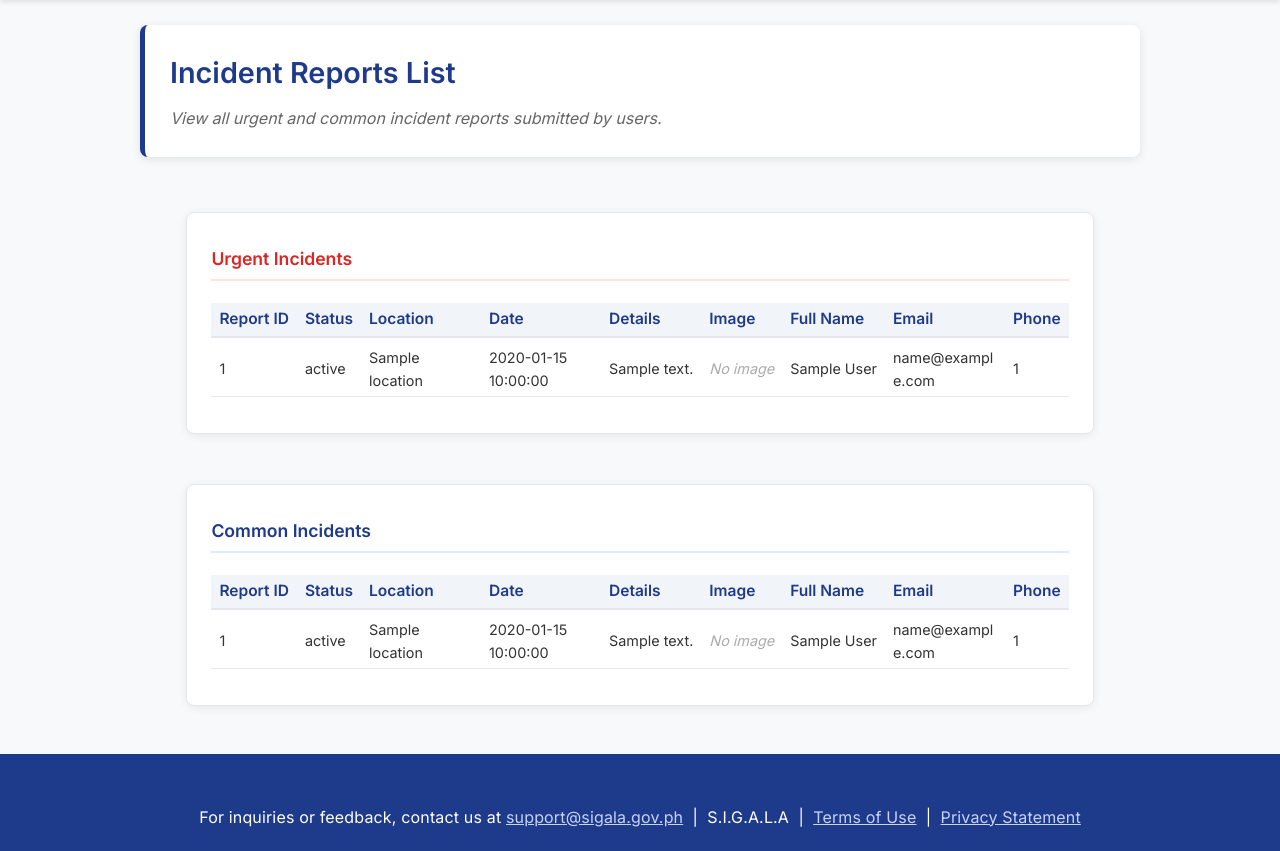
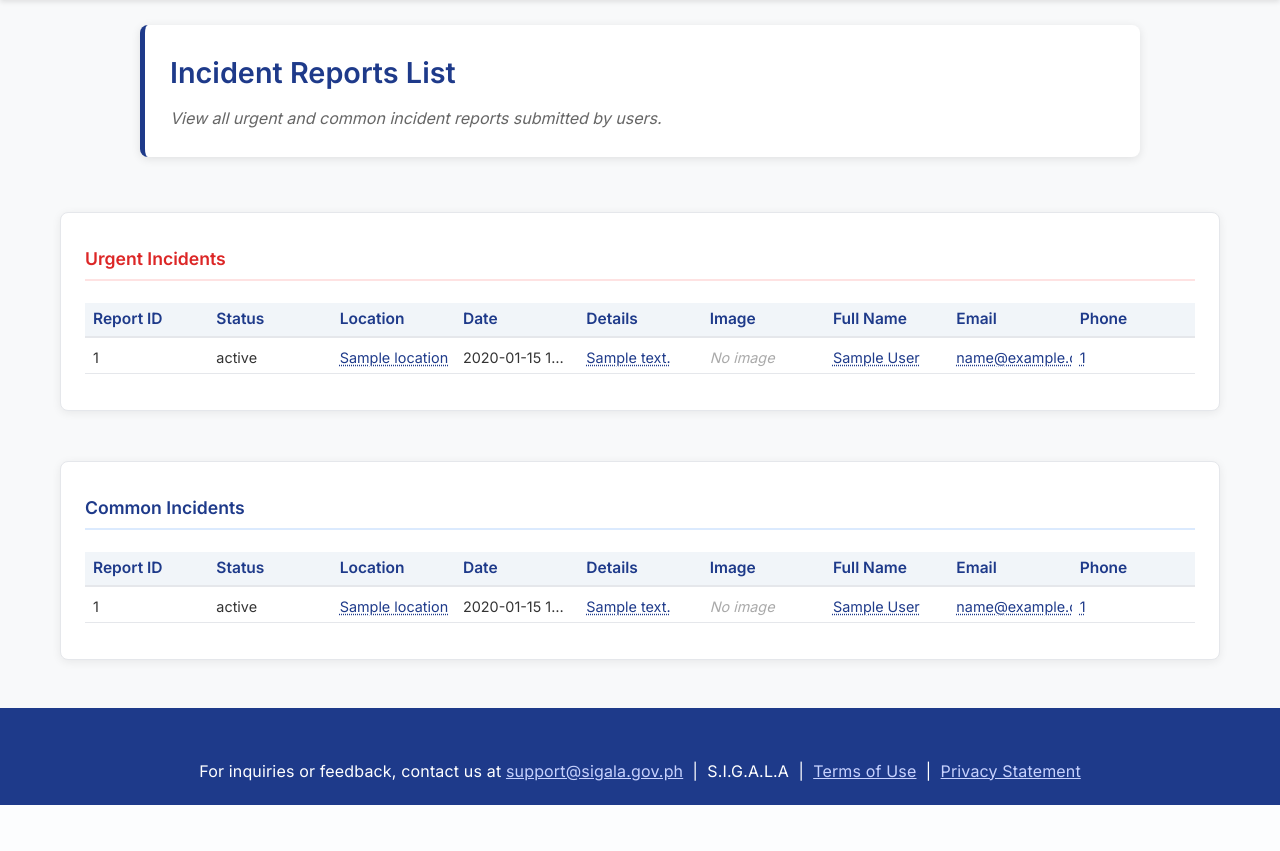
Before and after one commit to EarlClydeeee/GDSC_Hackathon--Team_COOLTOO, a Flask app: template app/templates/reports_list.html in a window 1280 px wide. Shown: the part 80-931 px from the top of the page. After the commit the page ends 885 px from the top, so only its background shows below. Run offline with Flask 3, Linux system fonts and the light colour scheme; the template is opened without the code that fills it: most values are stand-ins (such as "Sample title", 1, 10 or a date in 2020).

Commit message:
feat: add modal for displaying detailed report information and enhance clickable text functionality

```diff
--- a/app/static/styles/reports_list.css
+++ b/app/static/styles/reports_list.css
@@ -65,20 +65,24 @@
 .incident-table {
     width: 100%;
     border-collapse: separate;
-    border-spacing: 0 4px; /* add vertical spacing between rows */
+    border-spacing: 0 4px;
     background: white;
     font-size: 0.90rem;
     margin-bottom: 0;
-    table-layout: auto;
+    table-layout: fixed;
+    min-width: 1000px;
 }
 
 .incident-table th, .incident-table td {
-    padding: 4px 8px; /* more horizontal, less vertical padding */
+    padding: 4px 8px;
     text-align: left;
     border-bottom: 1px solid #e5e7eb;
     vertical-align: middle;
     word-break: break-word;
-    max-width: 120px;
+    max-width: 180px;
+    overflow: hidden;
+    text-overflow: ellipsis;
+    white-space: nowrap;
 }
 
 .incident-table th {
@@ -158,3 +162,61 @@
         font-size: 0.93rem;
     }
 }
+
+/* Clickable text styling */
+.clickable-text {
+    cursor: pointer;
+    color: #1e3a8a;
+    text-decoration: underline;
+    text-decoration-style: dotted;
+    text-underline-offset: 2px;
+}
+
+.clickable-text:hover {
+    color: #dc2626;
+}
+
+/* Modal styling */
+.modal {
+    display: none;
+    position: fixed;
+    top: 0;
+    left: 0;
+    width: 100%;
+    height: 100%;
+    background-color: rgba(0,0,0,0.5);
+    z-index: 1000;
+    justify-content: center;
+    align-items: center;
+}
+
+.modal-content {
+    background-color: white;
+    padding: 24px;
+    border-radius: 8px;
+    max-width: 600px;
+    width: 90%;
+    max-height: 80vh;
+    overflow-y: auto;
+    position: relative;
+    box-shadow: 0 4px 20px rgba(0,0,0,0.15);
+}
+
+.close-modal {
+    position: absolute;
+    top: 15px;
+    right: 20px;
+    font-size: 24px;
+    cursor: pointer;
+    color: #64748b;
+}
+
+.close-modal:hover {
+    color: #dc2626;
+}
+
+#modalDetailsText {
+    margin-top: 15px;
+    white-space: pre-wrap;
+    line-height: 1.5;
+}
--- a/app/templates/reports_list.html
+++ b/app/templates/reports_list.html
@@ -45,9 +45,17 @@
                                 <tr>
                                     <td>{{ report['unique_report_id'] }}</td>
                                     <td>{{ report['report_status'] }}</td>
-                                    <td>{{ report['location'] }}</td>
+                                    <td>
+                                        <div class="clickable-text" onclick="showDetailsModal(`Location: {{ report['location']|replace('`', '\\`') }}`)">
+                                            {{ report['location'][:15] }}{% if report['location']|length > 15 %}...{% endif %}
+                                        </div>
+                                    </td>
                                     <td>{{ report['incident_date'] }}</td>
-                                    <td>{{ report['details'] }}</td>
+                                    <td>
+                                        <div class="clickable-text" onclick="showDetailsModal(`{{ report['details']|replace('`', '\\`') }}`)">
+                                            {{ report['details'][:15] }}{% if report['details']|length > 15 %}...{% endif %}
+                                        </div>
+                                    </td>
                                     <td>
                                         {% if report['image_path'] %}
                                             <img src="{{ url_for('static', filename=report['image_path']) }}" alt="Incident Image" width="80" style="border-radius:6px;">
@@ -55,9 +63,21 @@
                                             <span style="color:#aaa;">No image</span>
                                         {% endif %}
                                     </td>
-                                    <td>{{ report['full_name'] }}</td>
-                                    <td>{{ report['email'] }}</td>
-                                    <td>{{ report['phone_number'] }}</td>
+                                    <td>
+                                        <div class="clickable-text" onclick="showDetailsModal(`Full Name: {{ report['full_name']|replace('`', '\\`') }}`)">
+                                            {{ report['full_name'][:15] }}{% if report['full_name']|length > 15 %}...{% endif %}
+                                        </div>
+                                    </td>
+                                    <td>
+                                        <div class="clickable-text" onclick="showDetailsModal(`Email: {{ report['email']|replace('`', '\\`') }}`)">
+                                            {{ report['email'][:15] }}{% if report['email']|length > 15 %}...{% endif %}
+                                        </div>
+                                    </td>
+                                    <td>
+                                        <div class="clickable-text" onclick="showDetailsModal(`Phone Number: {{ report['phone_number']|replace('`', '\\`') }}`)">
+                                            {{ report['phone_number'][:11] }}{% if report['phone_number']|length > 11 %}...{% endif %}
+                                        </div>
+                                    </td>
                                 </tr>
                             {% endfor %}
                             </tbody>
@@ -92,9 +112,17 @@
                                 <tr>
                                     <td>{{ report['unique_report_id'] }}</td>
                                     <td>{{ report['report_status'] }}</td>
-                                    <td>{{ report['location'] }}</td>
+                                    <td>
+                                        <div class="clickable-text" onclick="showDetailsModal(`Location: {{ report['location']|replace('`', '\\`') }}`)">
+                                            {{ report['location'][:30] }}{% if report['location']|length > 30 %}...{% endif %}
+                                        </div>
+                                    </td>
                                     <td>{{ report['incident_date'] }}</td>
-                                    <td>{{ report['details'] }}</td>
+                                    <td>
+                                        <div class="clickable-text" onclick="showDetailsModal(`{{ report['details']|replace('`', '\\`') }}`)">
+                                            {{ report['details'][:60] }}{% if report['details']|length > 60 %}...{% endif %}
+                                        </div>
+                                    </td>
                                     <td>
                                         {% if report['image_path'] %}
                                             <img src="{{ url_for('static', filename=report['image_path']) }}" alt="Incident Image" width="80" style="border-radius:6px;">
@@ -102,9 +130,21 @@
                                             <span style="color:#aaa;">No image</span>
                                         {% endif %}
                                     </td>
-                                    <td>{{ report['full_name'] }}</td>
-                                    <td>{{ report['email'] }}</td>
-                                    <td>{{ report['phone_number'] }}</td>
+                                    <td>
+                                        <div class="clickable-text" onclick="showDetailsModal(`Full Name: {{ report['full_name']|replace('`', '\\`') }}`)">
+                                            {{ report['full_name'][:25] }}{% if report['full_name']|length > 25 %}...{% endif %}
+                                        </div>
+                                    </td>
+                                    <td>
+                                        <div class="clickable-text" onclick="showDetailsModal(`Email: {{ report['email']|replace('`', '\\`') }}`)">
+                                            {{ report['email'][:25] }}{% if report['email']|length > 25 %}...{% endif %}
+                                        </div>
+                                    </td>
+                                    <td>
+                                        <div class="clickable-text" onclick="showDetailsModal(`Phone Number: {{ report['phone_number']|replace('`', '\\`') }}`)">
+                                            {{ report['phone_number'][:15] }}{% if report['phone_number']|length > 15 %}...{% endif %}
+                                        </div>
+                                    </td>
                                 </tr>
                             {% endfor %}
                             </tbody>
@@ -117,6 +157,35 @@
         </div>
     </div>
 
+    <div id="detailsModal" class="modal">
+        <div class="modal-content">
+            <span class="close-modal" onclick="closeDetailsModal()">&times;</span>
+            <h3>Full Details</h3>
+            <div id="modalDetailsText"></div>
+        </div>
+    </div>
+
+    <!-- Footer -->
     {% include 'short-footer.html' %}
+
+
+    <script>
+    function showDetailsModal(details) {
+        document.getElementById('modalDetailsText').textContent = details;
+        document.getElementById('detailsModal').style.display = 'flex';
+    }
+
+    function closeDetailsModal() {
+        document.getElementById('detailsModal').style.display = 'none';
+    }
+
+    // Close modal when clicking outside of it
+    window.onclick = function(event) {
+        const modal = document.getElementById('detailsModal');
+        if (event.target === modal) {
+            closeDetailsModal();
+        }
+    }
+</script>
 </body>
 </html>
```
Also changed, not shown: app/static/scripts/reports_list.js (added).
